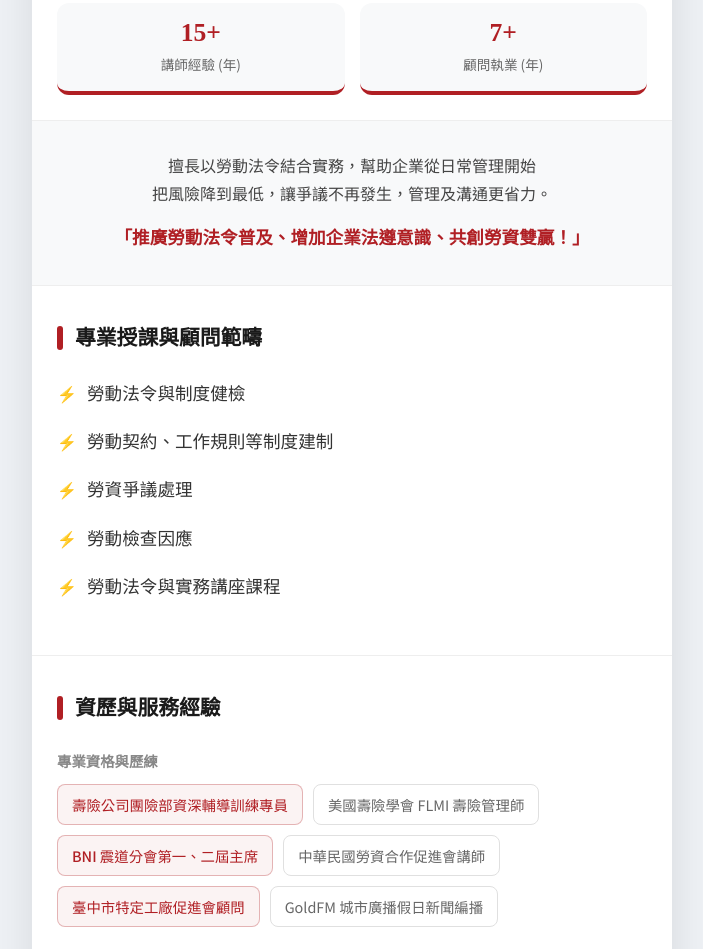
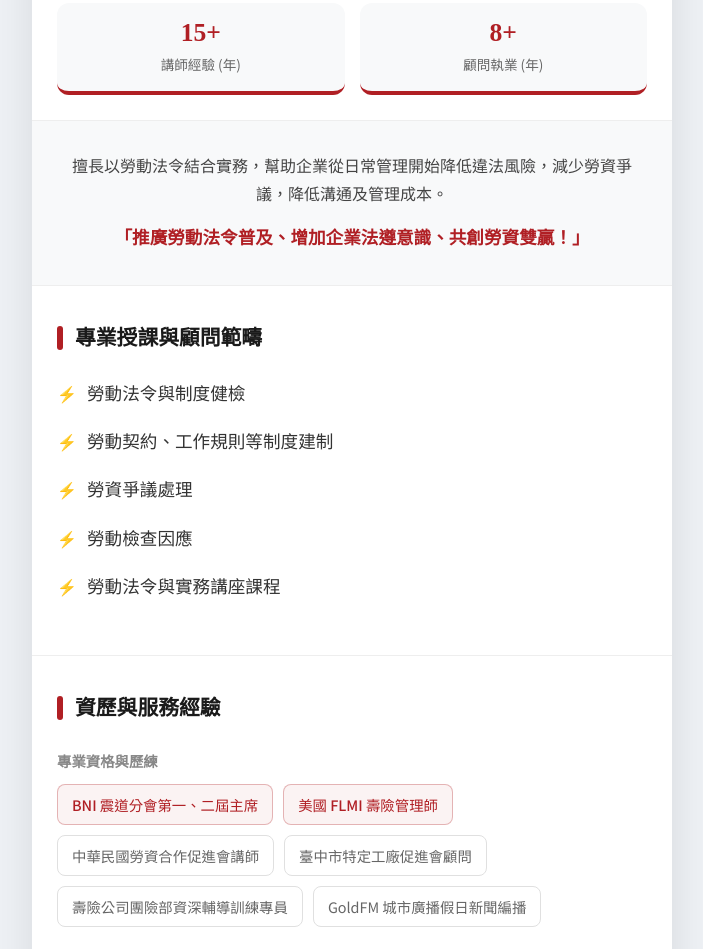
Before and after one commit to cyjonas0612/cyjonas0612.github.io, a plain HTML site: page index.html in a window 1280 px wide. Shown: the part 444-1393 px from the top of the page, without its empty margins (288-991 px from the left). Drawn offline with Linux system fonts and the light colour scheme.

Commit message:
Update index.html

```diff
--- a/index.html
+++ b/index.html
@@ -10,8 +10,6 @@
     <link rel="preconnect" href="https://fonts.googleapis.com">
     <link rel="preconnect" href="https://fonts.gstatic.com" crossorigin>
     <link href="https://fonts.googleapis.com/css2?family=Noto+Sans+TC:wght@300;400;500;700&family=Noto+Serif+TC:wght@600;700;900&display=swap" rel="stylesheet">
-
-    <script src="https://static.line-scdn.net/liff/edge/2/sdk.js"></script>
 
     <style>
         /* --- 變數系統 --- */
@@ -358,8 +356,7 @@
 
         <!-- 核心理念 (調整至中間更有說服力) -->
         <div class="philosophy-box">
-            <p>擅長以勞動法令結合實務，幫助企業從日常管理開始<br>
-                把風險降到最低，讓爭議不再發生，管理及溝通更省力。</p>
+            <p>擅長以勞動法令結合實務，幫助企業從日常管理開始降低違法風險，減少勞資爭議，降低溝通及管理成本。</p>
             <span class="philosophy-highlight">「推廣勞動法令普及、增加企業法遵意識、共創勞資雙贏！」</span>
         </div>
 
@@ -382,11 +379,11 @@
             <div class="tag-group">
                 <span class="tag-group-title">專業資格與歷練</span>
                 <div class="tag-cloud">
-                    <span class="tag highlight">壽險公司團險部資深輔導訓練專員</span>
-                    <span class="tag">美國壽險學會 FLMI 壽險管理師</span>
                     <span class="tag highlight">BNI 震道分會第一、二屆主席</span>
+                    <span class="tag highlight">美國 FLMI 壽險管理師</span>
                     <span class="tag">中華民國勞資合作促進會講師</span>
-                    <span class="tag highlight">臺中市特定工廠促進會顧問</span>
+                    <span class="tag">臺中市特定工廠促進會顧問</span>
+                    <span class="tag">壽險公司團險部資深輔導訓練專員</span>
                     <span class="tag">GoldFM 城市廣播假日新聞編播</span>
                 </div>
             </div>
@@ -443,11 +440,15 @@
 
     </div>
 
-     <!-- 加入自動計算年資的腳本 -->
+    <!-- 1. 引入 LINE LIFF SDK -->
+    <script charset="utf-8" src="https://static.line-scdn.net/liff/edge/2/sdk.js"></script>
+
+    <!-- 2. 加入 LIFF 初始化與自動計算年資的腳本 -->
     <script>
+        // 計算年資函數
         function calculateConsultingYears() {
             // 設定起算日：2018年1月1日
-            const startDate = new Date('2018-03-15');
+            const startDate = new Date('2018-01-01');
             const today = new Date();
 
             // 初步計算年份差
@@ -466,9 +467,33 @@
             }
         }
 
-        // 網頁載入時立刻執行計算
-        calculateConsultingYears();
+        // LIFF 初始化函數
+        async function initializeLiff() {
+            const liffId = "2008056731-PukqEaYg"; // 【重要提醒】請替換為真實的 LIFF ID
+
+            // 加入檢查機制，避免因未填寫真實 ID 而導致的錯誤
+            if (liffId === "YOUR_LIFF_ID" || !liffId) {
+                console.warn("⚠️ 尚未設定真實的 LIFF ID，因此略過 LIFF 初始化。若您已申請完畢，請替換 'YOUR_LIFF_ID'。");
+                return;
+            }
+
+            try {
+                await liff.init({ liffId: liffId });
+                console.log("LIFF 初始化成功");
+
+                // 如果之後需要抓取使用者資料，或判斷是否在 LINE 內開啟，可在此擴充：
+                // if (liff.isLoggedIn()) { ... }
+
+            } catch (err) {
+                console.error("LIFF 初始化失敗", err);
+            }
+        }
+
+        // 當網頁準備好時，立刻執行年資計算與 LIFF 初始化
+        document.addEventListener("DOMContentLoaded", () => {
+            calculateConsultingYears();
+            initializeLiff();
+        });
     </script>
-
 </body>
 </html>
```
